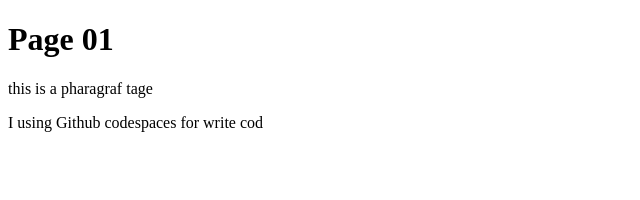
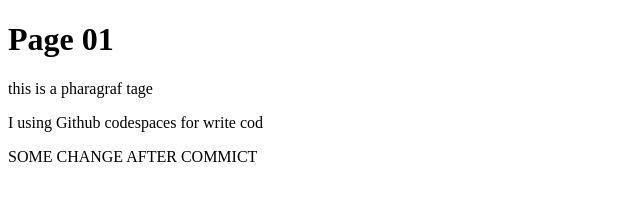
Before and after one commit to meermaruf14-web/PROJECT-01-, a plain HTML site: page index.html in a window 1280 px wide. Shown: the whole page, without its empty margins (0-640 px from the left). Drawn offline with Linux system fonts and the light colour scheme.

Commit message:
CHANGE 02

```diff
--- a/index.html
+++ b/index.html
@@ -13,5 +13,8 @@
         this is a pharagraf tage
     </p>
     <p>I using Github codespaces for write cod</p>
+    <P>
+        SOME CHANGE AFTER COMMICT
+    </P>
 </body>
 </html>
```
